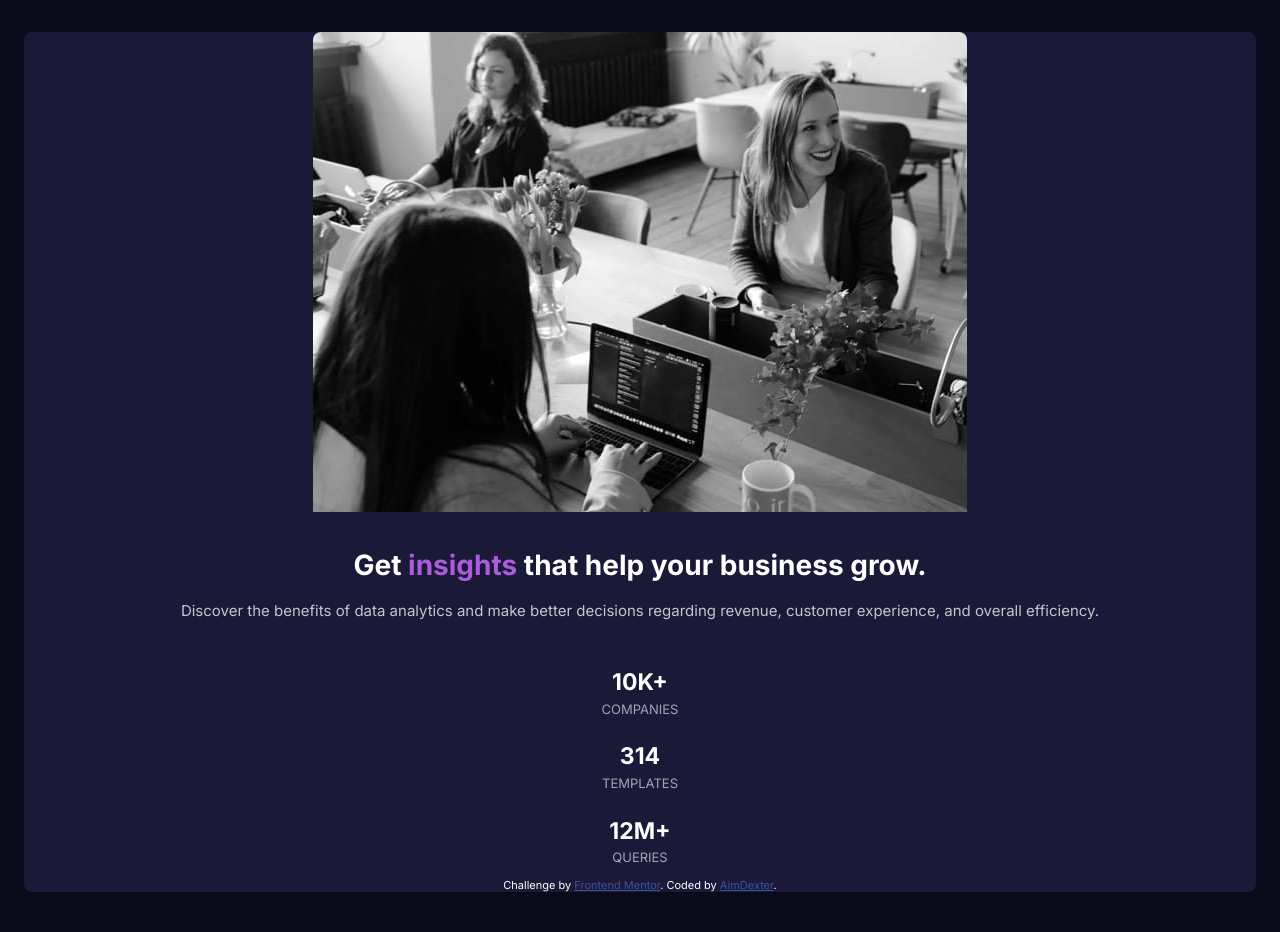
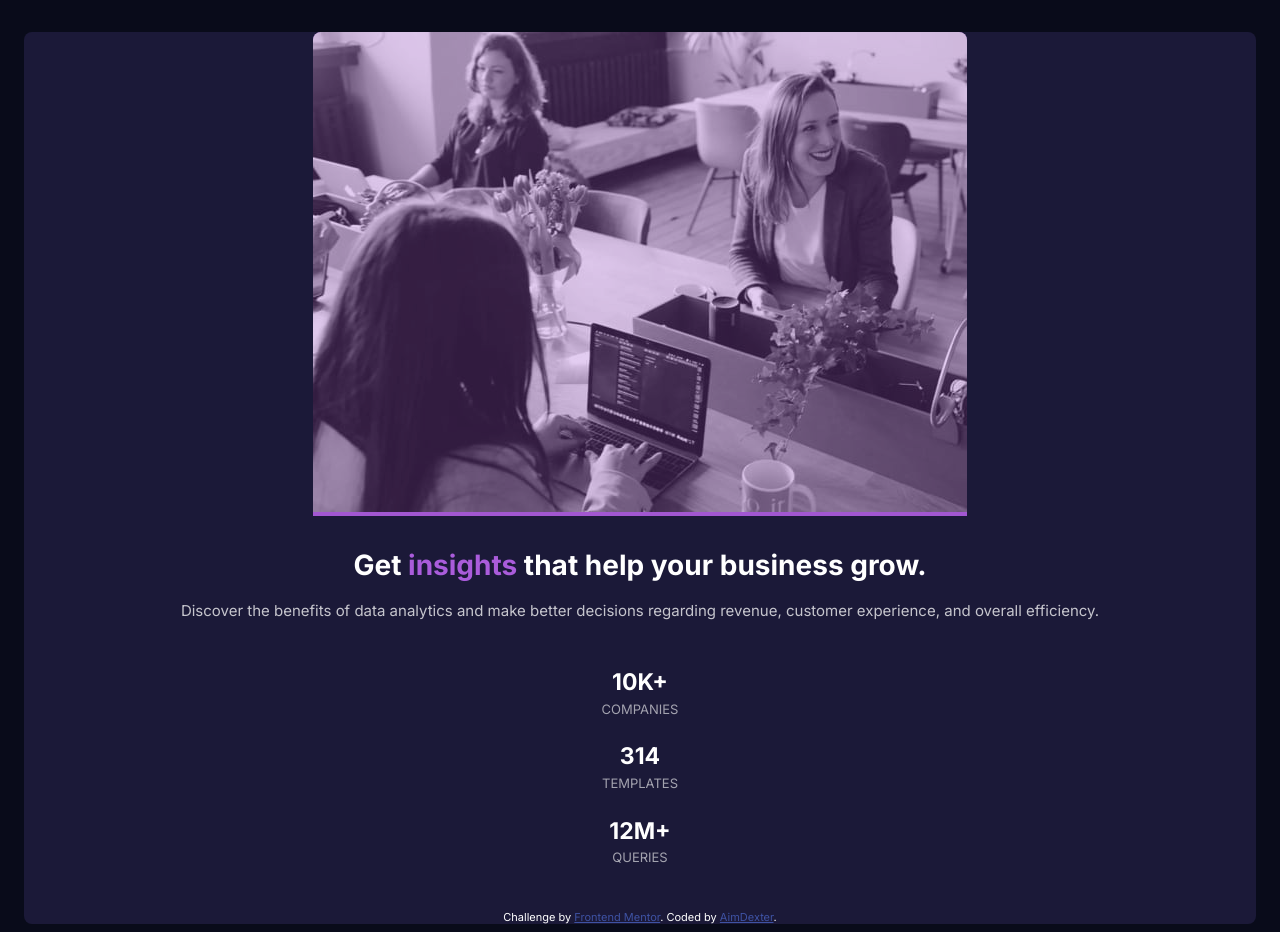
Before and after one commit to aimdexter/stats_preview_card, a plain HTML site: page index.html in a window 1280 px wide. Before the commit the page ends 900 px from the top, so only its background shows below. Drawn offline with Linux system fonts and the light colour scheme.

Commit message:
changed teh Readme and style

```diff
--- a/index.html
+++ b/index.html
@@ -20,7 +20,7 @@
 <body>
   <div class="card">
     <div class="card-img">
-      <img src="./images/image-header-mobile.jpg" alt="img-header">
+      <img src="./images/image-header-mobile.jpg" {&image} alt="img-header">
     </div>
     <div class="card-content">
       <div class="card-title">
--- a/style.css
+++ b/style.css
@@ -1,43 +1,3 @@
-
-
-/* # Front-end Style Guide
-
-## Layout
-
-The designs were created to the following widths:
-
-- Mobile: 375px
-- Desktop: 1440px
-
-## Colors
-
-### Primary
-
-- Very dark blue (main background): hsl(233, 47%, 7%)
-- Dark desaturated blue (card background): hsl(244, 38%, 16%)
-- Soft violet (accent): hsl(277, 64%, 61%)
-
-### Neutral
-
-- White (main heading, stats): hsl(0, 0%, 100%)
-- Slightly transparent white (main paragraph): hsla(0, 0%, 100%, 0.75)
-- Slightly transparent white (stat headings): hsla(0, 0%, 100%, 0.6)
-
-## Typography
-
-### Body Copy
-
-- Font size: 15px
-
-### Font
-
-- Family: [Inter](https://fonts.google.com/specimen/Inter)
-- Weights: 400, 700
-
-- Family: [Lexend Deca](https://fonts.google.com/specimen/Lexend+Deca)
-- Weights: 400 */
-
-
 body{
     background-color: hsl(233, 47%, 7%);
     max-width: 100%;
@@ -53,9 +13,15 @@ body{
     border-radius: 0.5em;
     font-family: 'Inter', sans-serif;
 }
+.card-img{
+    padding: 0rem 0rem 0rem 0rem;
+    background: hsl(277deg 57% 58%);
+    border-radius: 0.5em 0.5rem 0rem 0rem;
+}
 .card-img img{
     max-width: 100%;
     border-radius: 0.5em 0.5rem 0rem 0rem;
+    opacity: 0.7;
 }
 .card-content{
     margin: 0rem 2rem;
@@ -88,7 +54,7 @@ body{
     color: hsla(0, 0%, 100%, 0.75);
     text-transform: uppercase;
     font-size: 15px;
-    margin: 0rem 0rem;
+    margin: 0rem 0rem 2rem 0rem;
 }
 .stats div{
     padding: 0.8rem 0rem;
```
Also changed, not shown: images/screenshot.jpg (added), 2 other files.
